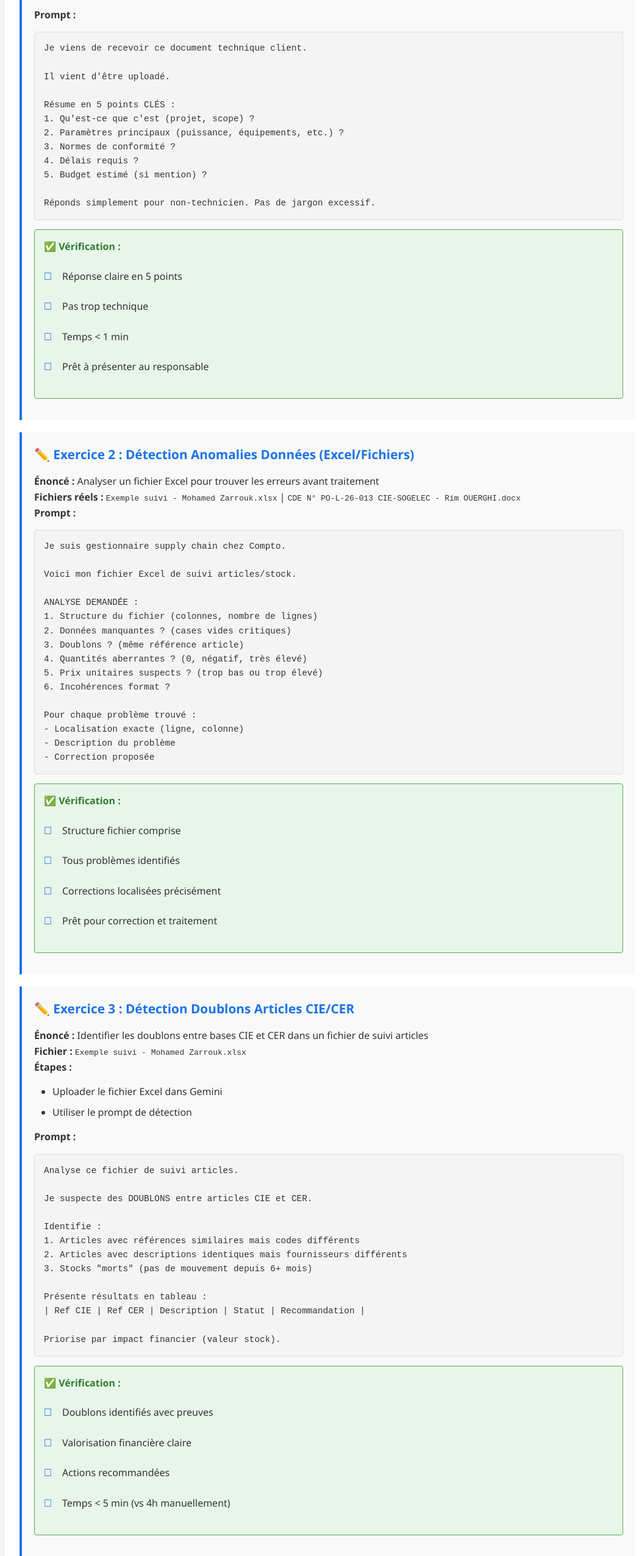
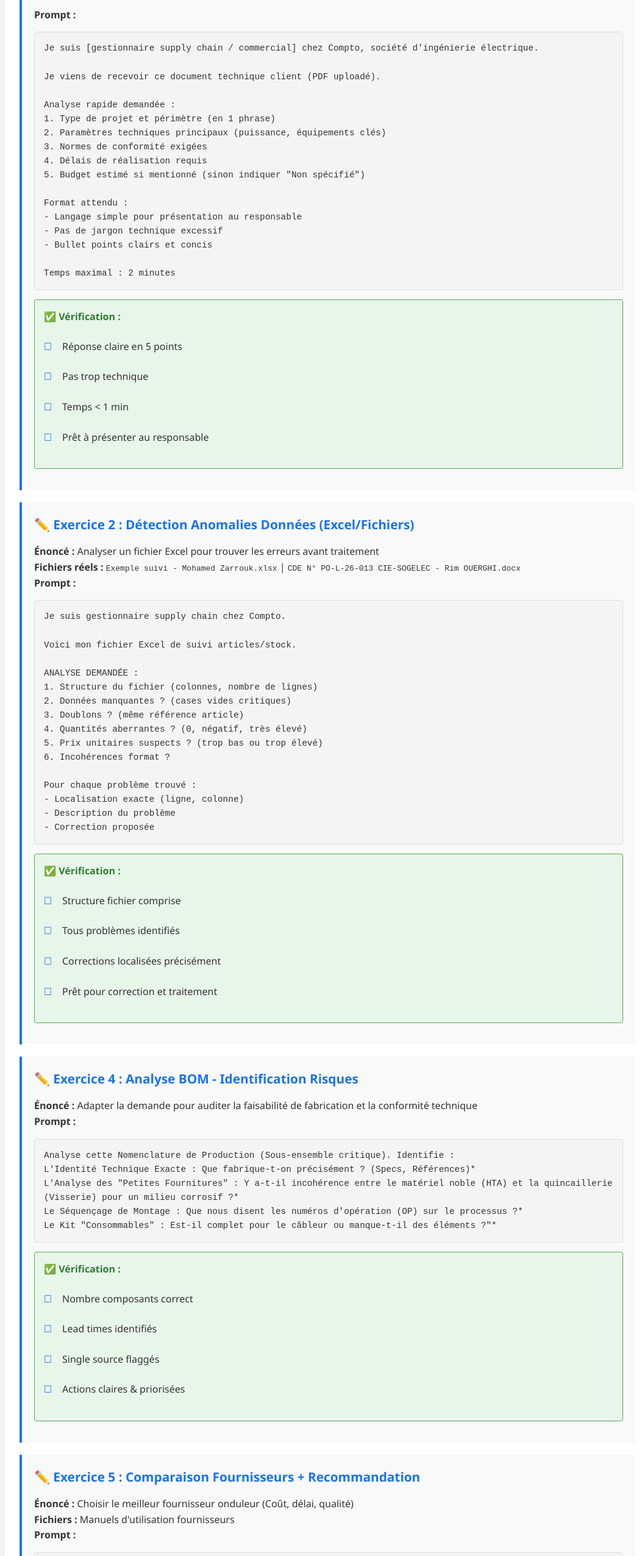
Before and after one commit to houssemeddinelassoued/Projet-IA-Compto, a website: page public/groupe2.html in a window 1280 px wide. Shown: the part 2082-4634 px from the top of the page at 61% size, without its empty margins (103-1156 px from the left). Drawn offline with Linux system fonts and the light colour scheme.

Commit message:
Sync groupe 2 HTML with markdown

```diff
--- a/public/groupe2.html
+++ b/public/groupe2.html
@@ -104,18 +104,23 @@
 <li>Uploader le PDF</li>
 </ul>
 <p><strong>Prompt :</strong></p>
-<div class="code-block">Je viens de recevoir ce document technique client.
+<div class="code-block">Je suis [gestionnaire supply chain / commercial] chez Compto, société d'ingénierie électrique.
 
-Il vient d'être uploadé.
+Je viens de recevoir ce document technique client (PDF uploadé).
 
-Résume en 5 points CLÉS :
-1. Qu'est-ce que c'est (projet, scope) ?
-2. Paramètres principaux (puissance, équipements, etc.) ?
-3. Normes de conformité ?
-4. Délais requis ?
-5. Budget estimé (si mention) ?
+Analyse rapide demandée :
+1. Type de projet et périmètre (en 1 phrase)
+2. Paramètres techniques principaux (puissance, équipements clés)
+3. Normes de conformité exigées
+4. Délais de réalisation requis
+5. Budget estimé si mentionné (sinon indiquer "Non spécifié")
 
-Réponds simplement pour non-technicien. Pas de jargon excessif.</div>
+Format attendu :
+- Langage simple pour présentation au responsable
+- Pas de jargon technique excessif
+- Bullet points clairs et concis
+
+Temps maximal : 2 minutes</div>
 <div class="success">
 <strong>✅ Vérification :</strong>
 <ul class="checklist">
@@ -160,63 +165,14 @@ Pour chaque problème trouvé :
 </div>
 
 <div class="exercise">
-<h3>✏️ Exercice 3 : Détection Doublons Articles CIE/CER</h3>
-<p><strong>Énoncé :</strong> Identifier les doublons entre bases CIE et CER dans un fichier de suivi articles</p>
-<p><strong>Fichier :</strong> <code>Exemple suivi - Mohamed Zarrouk.xlsx</code></p>
-<p><strong>Étapes :</strong></p>
-<ul>
-<li>Uploader le fichier Excel dans Gemini</li>
-<li>Utiliser le prompt de détection</li>
-</ul>
+<h3>✏️ Exercice 4 : Analyse BOM - Identification Risques</h3>
+<p><strong>Énoncé :</strong> Adapter la demande pour auditer la faisabilité de fabrication et la conformité technique</p>
 <p><strong>Prompt :</strong></p>
-<div class="code-block">Analyse ce fichier de suivi articles.
-
-Je suspecte des DOUBLONS entre articles CIE et CER.
-
-Identifie :
-1. Articles avec références similaires mais codes différents
-2. Articles avec descriptions identiques mais fournisseurs différents
-3. Stocks "morts" (pas de mouvement depuis 6+ mois)
-
-Présente résultats en tableau :
-| Ref CIE | Ref CER | Description | Statut | Recommandation |
-
-Priorise par impact financier (valeur stock).</div>
-<div class="success">
-<strong>✅ Vérification :</strong>
-<ul class="checklist">
-<li>Doublons identifiés avec preuves</li>
-<li>Valorisation financière claire</li>
-<li>Actions recommandées</li>
-<li>Temps < 5 min (vs 4h manuellement)</li>
-</ul>
-</div>
-</div>
-
-<div class="exercise">
-<h3>✏️ Exercice 4 : Analyse BOM - Identification Risques</h3>
-<p><strong>Énoncé :</strong> Parser BOM complexe pour identifier risques supply chain</p>
-<p><strong>Prompt :</strong></p>
-<div class="code-block">Je suis gestionnaire supply chain.
-
-Fichier uploadé = BOM pour projet PV 1 MWc (Tunisie, zone côtière).
-
-ANALYSE :
-1. STATISTIQUES :
-   - Composants total ?
-   - Catégories principales ?
-   - Lead time maximum identifié ?
-
-2. COMPOSANTS CRITIQUES :
-   Lister ceux avec lead time > 8 semaines (= risque délai)
-
-3. FOURNISSEURS UNIQUES :
-   "Single source" = risque. Identifie-les.
-
-4. RECOMMANDATION IMMÉDIATE :
-   Qu'est-ce qu'on doit pré-commander MAINTENANT pour éviter retard ?
-
-Format : Tableau structuré + Actions prioritaires</div>
+<div class="code-block">Analyse cette Nomenclature de Production (Sous-ensemble critique). Identifie :
+L'Identité Technique Exacte : Que fabrique-t-on précisément ? (Specs, Références)*
+L'Analyse des "Petites Fournitures" : Y a-t-il incohérence entre le matériel noble (HTA) et la quincaillerie (Visserie) pour un milieu corrosif ?*
+Le Séquençage de Montage : Que nous disent les numéros d'opération (OP) sur le processus ?*
+Le Kit "Consommables" : Est-il complet pour le câbleur ou manque-t-il des éléments ?"*</div>
 <div class="success">
 <strong>✅ Vérification :</strong>
 <ul class="checklist">
```
